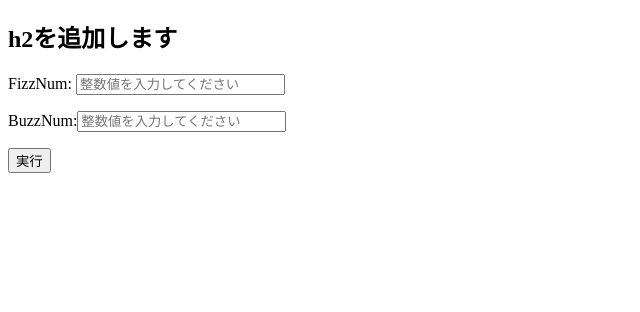
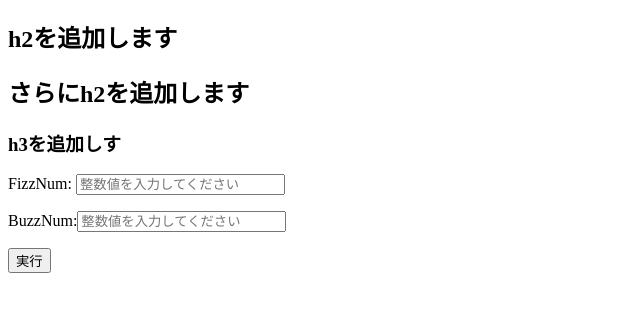
Before and after one commit to daisukey623/FizzBuzz, a plain HTML site: page index.html in a window 1280 px wide. Shown: the part 70-382 px from the top of the page, without its empty margins (0-640 px from the left). Drawn offline with Linux system fonts and the light colour scheme.

Commit message:
no message

```diff
--- a/index.html
+++ b/index.html
@@ -9,6 +9,8 @@
   <body>
     <h1>FIzzBuzz問題</h1>
     <h2>h2を追加します</h2>
+    <h2>さらにh2を追加します</h2>
+    <h3>h3を追加しす</h3>
 
     <form id="form1" action="">
       <p>
```
